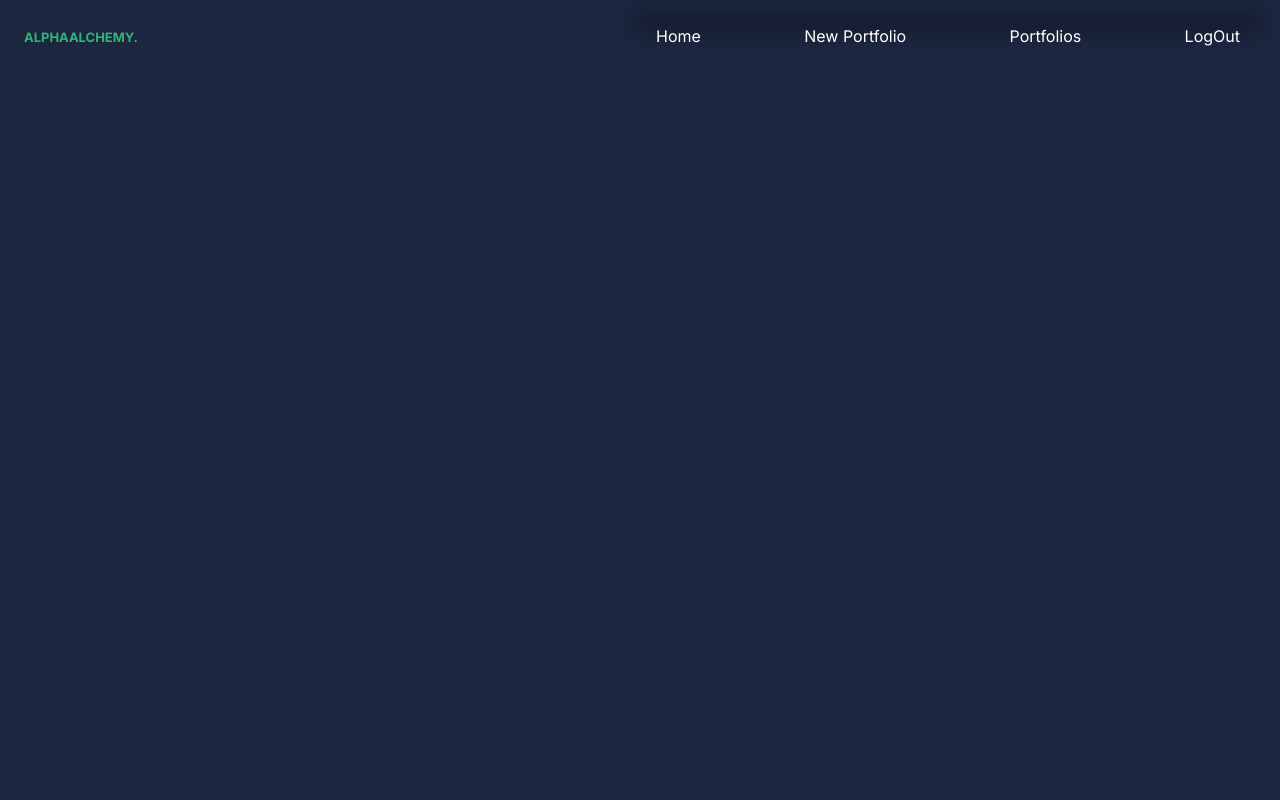
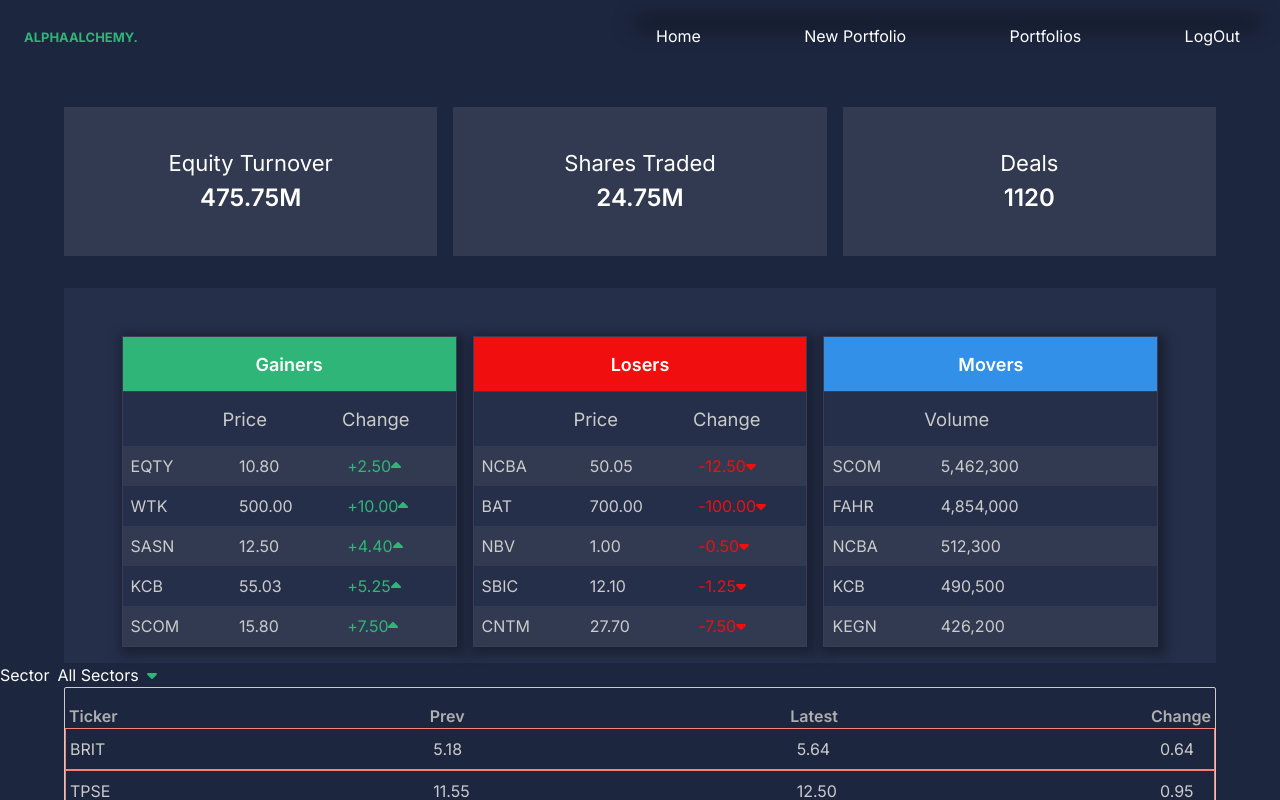
Before and after one commit to Mosesbwire/AlphaAlchemy, a React (Vite) app in the folder client/: page /home in a window 1280 px wide. Shown: the top 800 px of the page. Built offline with nearby package versions, Linux system fonts and the light colour scheme.

Commit message:
Test new components added

```diff
--- a/client/src/pages/HomePage/Home.css
+++ b/client/src/pages/HomePage/Home.css
@@ -0,0 +1,23 @@
+.header {
+    /* border: 2px solid red; */
+    margin-bottom: 2em;
+}
+
+.market-data {
+    /* border: 2px solid green; */
+
+}
+
+.daily-market-summary {
+    margin-top: 2em;
+    min-height: 350px;
+}
+
+@media(min-width: 48em){
+    .daily-market-summary {
+        background-color: var(--contrast-color-dark-400);
+        max-width: 90%;
+        margin: 0 auto;
+        margin-top: 2em;
+    }
+}
--- a/client/src/pages/HomePage/Home.jsx
+++ b/client/src/pages/HomePage/Home.jsx
@@ -1,11 +1,54 @@
 import React from "react";
 import Header from "../../components/Header/Header";
+import MarketStatistics from "../../components/MarketStat/TotalMarketStat";
+import PerfomanceSummary from "../../components/StockDataSummary/PerfomanceSummary";
+import DropDown from "../../components/DropDown/DropDown";
+import Table from "../../components/Table/Table";
+
 import './Home.css'
 
+let data = [
+    {title: "Equity Turnover", stat: "475.75M"},
+    {title: "Shares Traded", stat: "24.75M"},
+    {title: "Deals", stat: "1120"},
+]
+
+let dropDownData = [
+    "All Sectors",
+    "Agricultural",
+    "AutoMobiles and Accessories",
+    "Banking",
+    "Commercial and Services",
+    "Construction and Allied",
+    "Energy and Petroleum",
+    "Insuarance",
+    "Investment",
+    "Investment Services",
+    "Manufaturing and Allied",
+    "Telecommunication and Technology",
+    "Real Estate Investment Trust",
+    "Exchange Traded Fund"
+]
 const Home = ()=>{
+
     return(
         <div>
-            <Header/>
+            <div className="header">
+                <Header/>
+            </div>
+            <div className="market-data">
+                <MarketStatistics data={data}/>
+            </div>
+            <div className="daily-market-summary">
+                <PerfomanceSummary/>
+            </div>
+            <div>
+                <DropDown title={"Sector"} content={dropDownData}/>
+            </div>
+            <div>
+                <Table/>
+            </div>
+
         </div>
     )
 }
```
